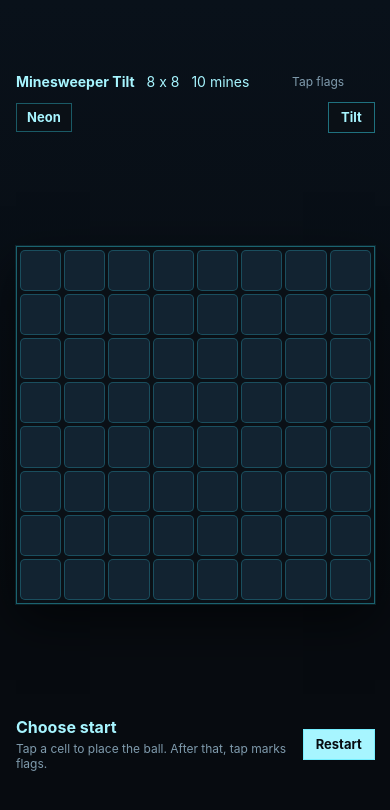
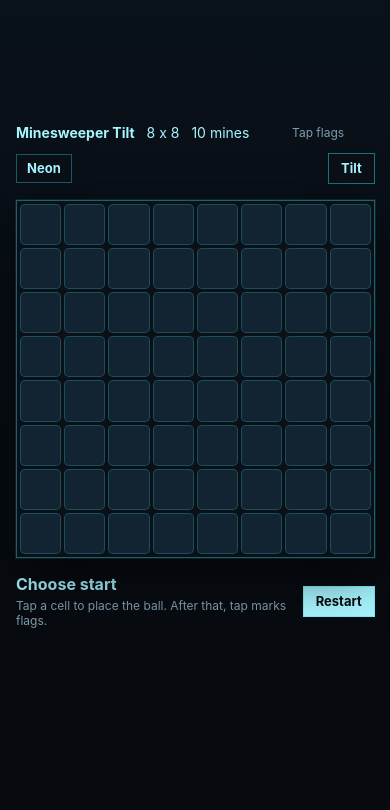
Before and after one commit to kusonnim/tiltSweeper, a website built with Vite: page index.html in a window 390 px wide. Built offline with nearby package versions, Linux system fonts and the light colour scheme.

Commit message:
Fix mobile layout alignment

```diff
--- a/src/styles/main.css
+++ b/src/styles/main.css
@@ -58,10 +58,12 @@ body[data-theme="chess"] {
   display: grid;
   width: 100%;
   min-height: 100vh;
-  place-items: center;
+  align-content: center;
+  justify-items: center;
   overflow: hidden;
   gap: 16px;
-  padding: 24px max(16px, env(safe-area-inset-right)) 24px max(16px, env(safe-area-inset-left));
+  padding: 16px max(16px, env(safe-area-inset-right)) max(72px, calc(env(safe-area-inset-bottom) + 56px)) max(16px, env(safe-area-inset-left));
+  transform: translateY(-18px);
 }
 
 .hud {
```
